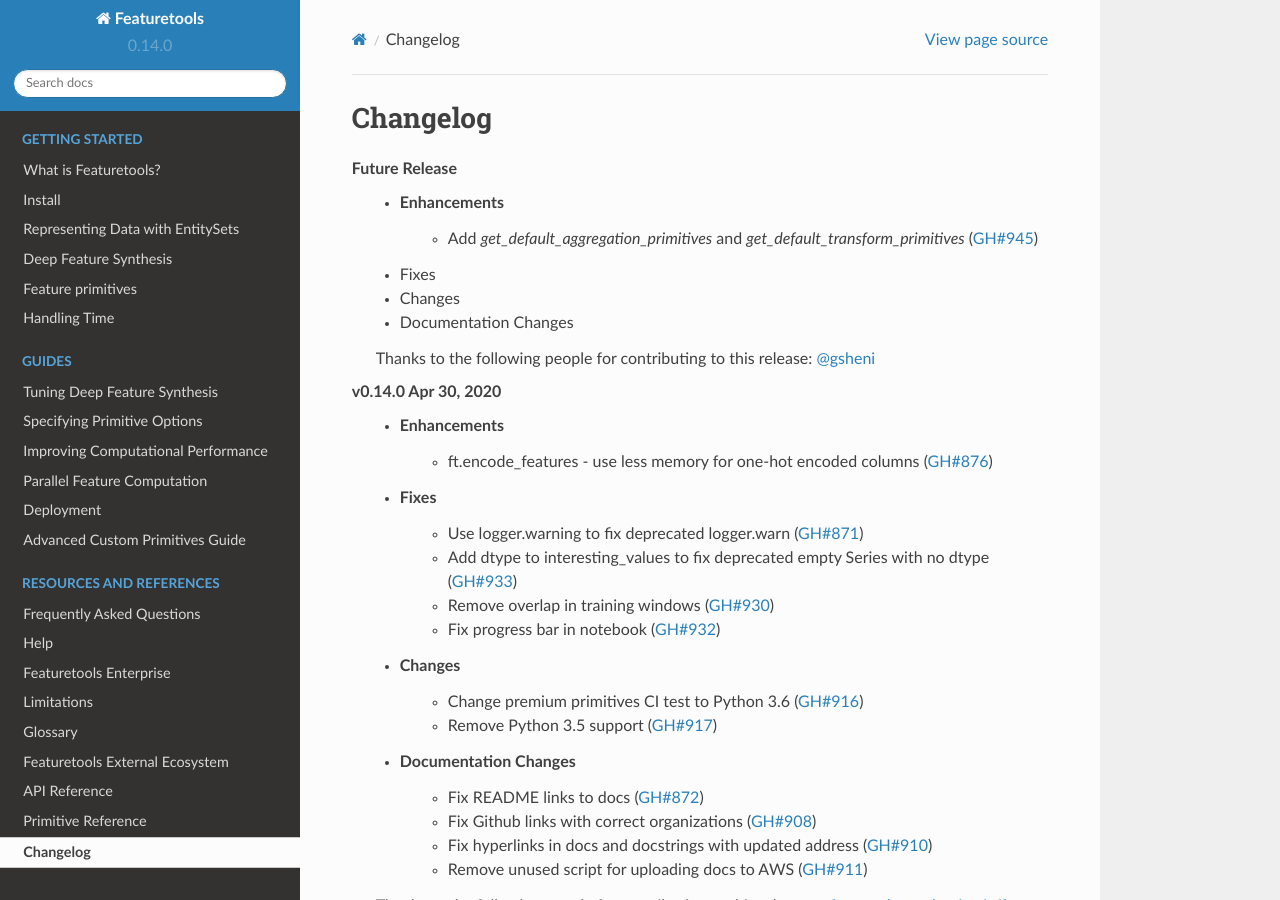
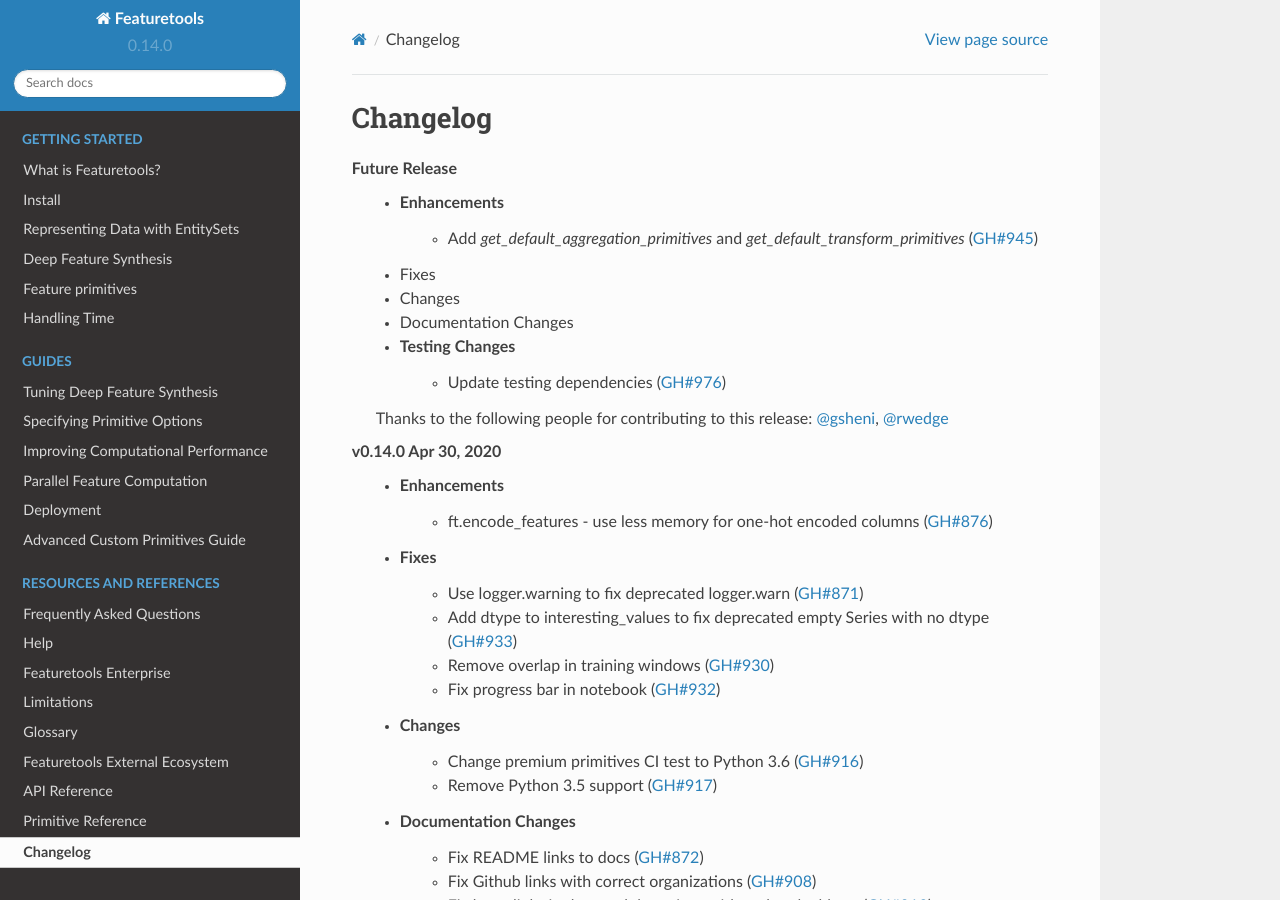
Before and after one commit to alteryx/featuretools, a Sphinx documentation site: the page built from docs/source/changelog.rst, in a window 1280 px wide and 900 px high. Built offline with Sphinx 7.4.7 and the Read the Docs theme 2.0.0, drawn with Linux system fonts in a browser that asks for light colours; pages that are not in the unit, such as notebooks, are missing from menus; comment, search, counter and statistics services are not loaded.

Commit message:
update changelog

```diff
--- a/docs/source/changelog.rst
+++ b/docs/source/changelog.rst
@@ -8,9 +8,11 @@
     * Fixes
     * Changes
     * Documentation Changes
+    * Testing Changes
+        * Update testing dependencies (:pr:`976`)
 
     Thanks to the following people for contributing to this release:
-    :user:`gsheni`
+    :user:`gsheni`, :user:`rwedge`
 
 **v0.14.0 Apr 30, 2020**
     * Enhancements
```
